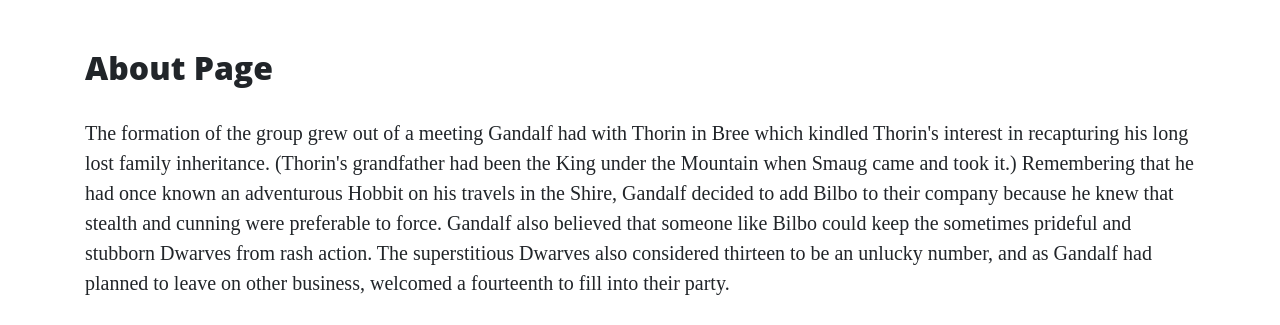
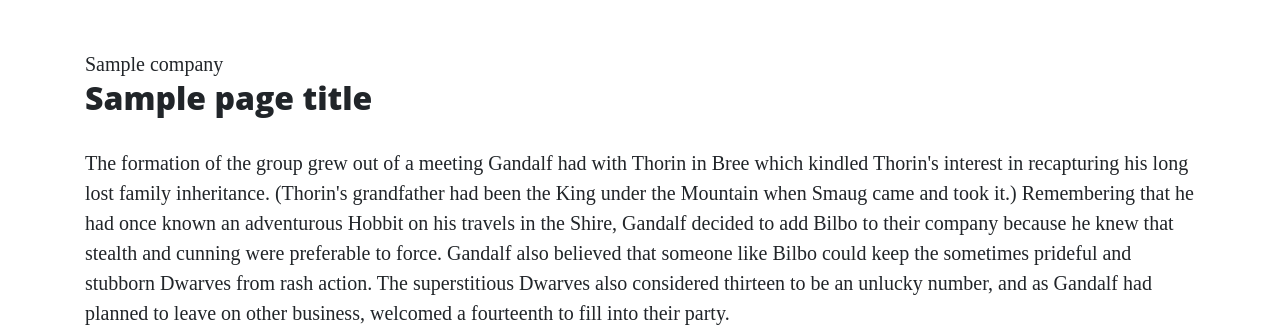
Before and after one commit to ClaraR93/flask, a Flask app: template templates/about.html in a window 1280 px wide. Shown: the part 629-954 px from the top of the page. Run offline with Flask 3, Linux system fonts and the light colour scheme; the template is opened without the code that fills it: most values are stand-ins (such as "Sample title", 1, 10 or a date in 2020); some libraries are stand-ins or nearby versions.

Commit message:
Add company.json file with an array of objects

```diff
--- a/run.py
+++ b/run.py
@@ -1,4 +1,5 @@
 import os
+import json
 from flask import Flask, render_template
 
 
@@ -12,17 +13,20 @@ def index():
 
 @app.route("/about")
 def about():
-    return render_template("about.html")
+    data = []
+    with open("data/company.json", "r") as json_data:
+        data = json.load(json_data)
+    return render_template("about.html", page_title="About", company=data)
 
 
 @app.route("/contact")
 def contact():
-    return render_template("contact.html")
+    return render_template("contact.html", page_title="Contact")
 
 
 @app.route("/careers")
 def careers():
-    return render_template("careers.html")
+    return render_template("careers.html", page_title="Careers")
 
 
 if __name__ == "__main__":
--- a/templates/about.html
+++ b/templates/about.html
@@ -1,6 +1,10 @@
 {% extends "base.html" %}
 {%block content%}
-    <h2>About Page</h2>
+
+    {{ company[1]["name"] }}
+
+
+    <h2>{{ page_title}}</h2>
     <p>
         The formation of the group grew out of a meeting Gandalf had with Thorin in Bree which kindled Thorin's interest in
         recapturing his long lost family inheritance. (Thorin's grandfather had been the King under the Mountain when Smaug
@@ -27,7 +31,7 @@
                 and,
                 using an oaken tree branch found on the ground as a shield, he gained the epithet "Oakenshield," which remained with
                 him
-                even in death.[2]
+                even in death.
             </p>
         </div>
         <div class="col-md-5">
@@ -37,7 +41,7 @@
 
     <div class="row featurette">
         <div class="col-md-5">
-            <img src="https://static.wikia.nocookie.net/lotr/images/5/50/Fili_in_LEGO.jpg" alt="">
+            <img src="https://static.wikia.nocookie.net/lotr/images/8/86/KiliPoster.jpeg" alt="">
         </div>
         <div class="co-md-7">
             <h3>Filli & Killi</h3>
--- a/templates/careers.html
+++ b/templates/careers.html
@@ -1,4 +1,4 @@
 {% extends "base.html" %}
 {%block content%}
-    <h2>Come Work With Us!</h2>
+    <h2>{{ page_title}}</h2>
 {% endblock %}
--- a/templates/contact.html
+++ b/templates/contact.html
@@ -1,4 +1,4 @@
 {% extends "base.html" %}
 {%block content%}
-    <h2>Contact Us</h2>
+    <h2>{{ page_title}}</h2>
 {% endblock %}
```
Also changed, not shown: data/company.json (added, +12 -0 lines).
